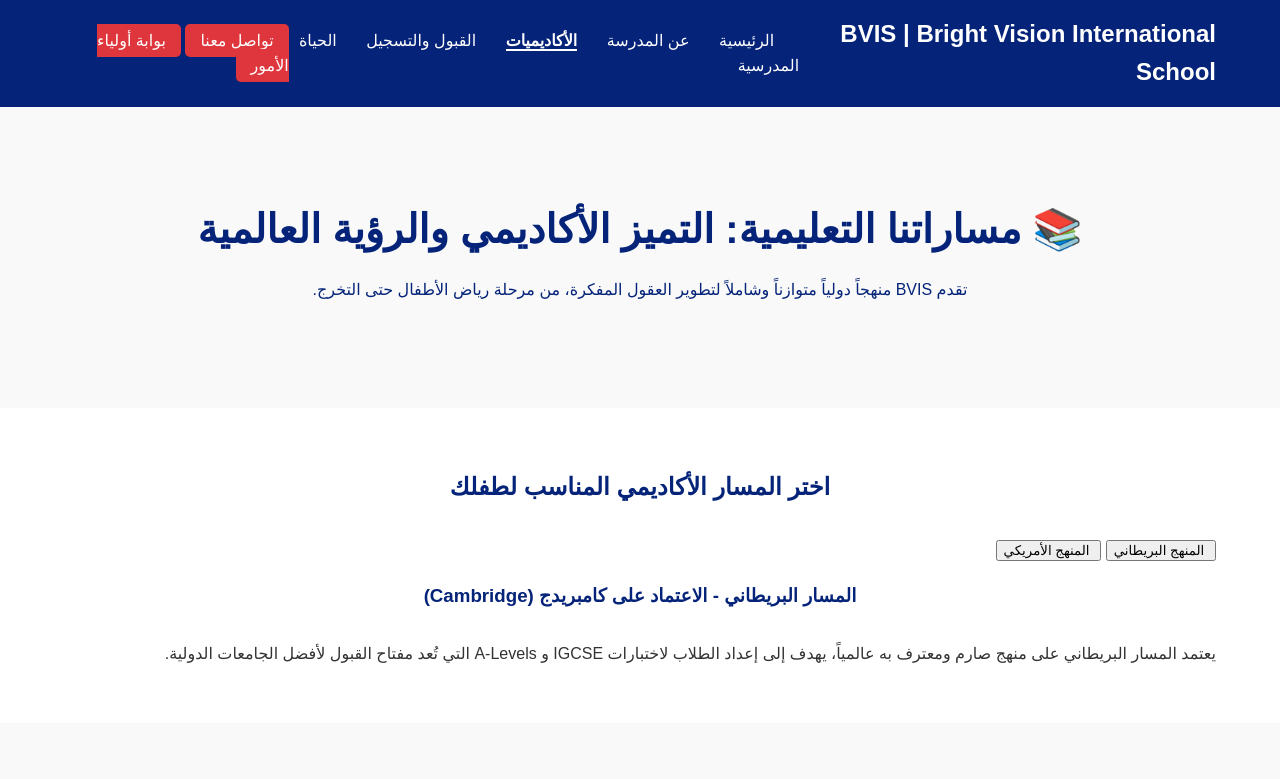
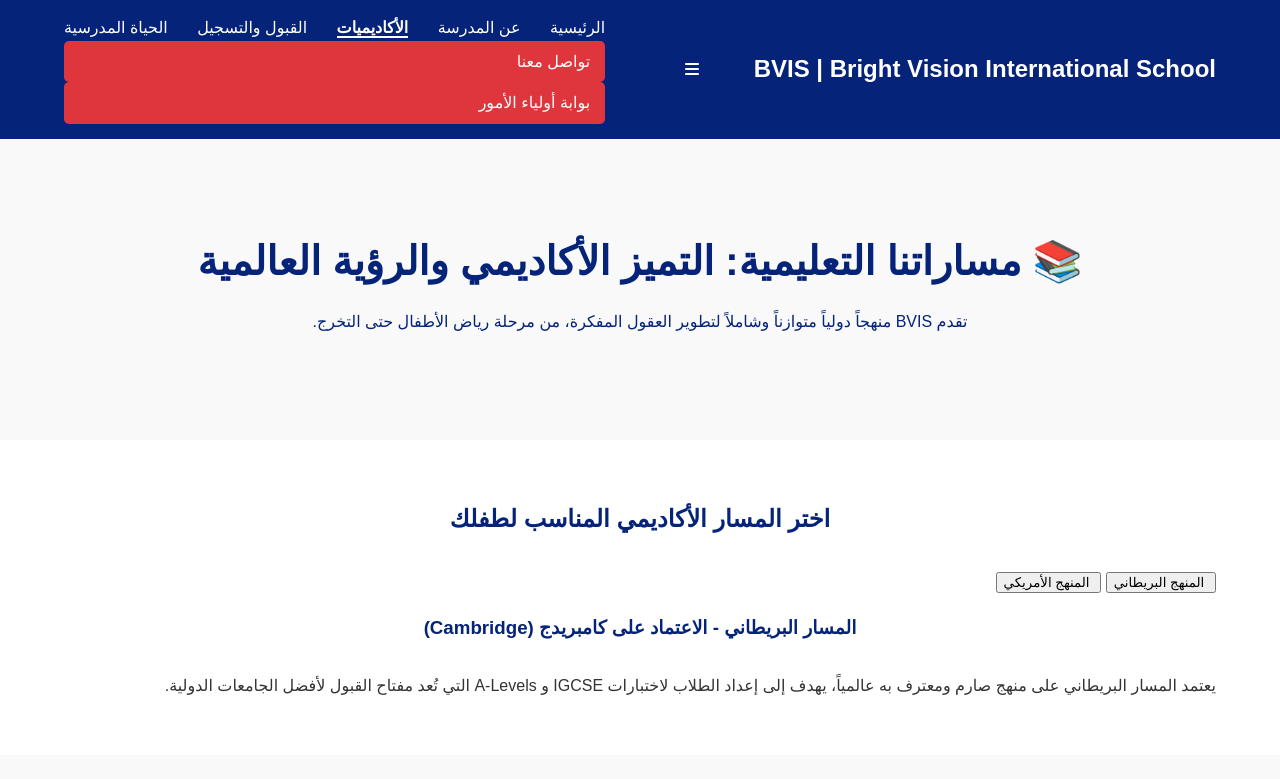
Before and after one commit to hossambebo1/bvis, a plain HTML site: page academics.html in a window 1280 px wide. Shown: the top 779 px of the page. Drawn offline with Linux system fonts and the light colour scheme.

Commit message:
Update academics.html

```diff
--- a/academics.html
+++ b/academics.html
@@ -9,15 +9,11 @@
     <script>
         function showCurriculum(curriculumId) {
             var contents = document.getElementsByClassName('curriculum-content');
-            for (var i = 0; i < contents.length; i++) {
-                contents[i].style.display = 'none';
-            }
+            for (var i = 0; i < contents.length; i++) { contents[i].style.display = 'none'; }
             document.getElementById(curriculumId).style.display = 'block';
 
             var buttons = document.getElementsByClassName('curriculum-button');
-            for (var i = 0; i < buttons.length; i++) {
-                buttons[i].classList.remove('active');
-            }
+            for (var i = 0; i < buttons.length; i++) { buttons[i].classList.remove('active'); }
             document.querySelector('.curricula-tabs button[onclick="showCurriculum(\'' + curriculumId + '\')"]').classList.add('active');
         }
     </script>
@@ -26,21 +22,19 @@
 
     <header class="navbar">
         <div class="logo"><h1>BVIS | Bright Vision International School</h1></div>
-        <nav class="nav-links">
+        <div class="menu-toggle" onclick="toggleMenu()"><i class="fas fa-bars"></i></div>
+        <nav class="nav-links" id="navbarNav">
             <a href="index.html">الرئيسية</a>
             <a href="about.html">عن المدرسة</a>
             <a href="academics.html" style="font-weight: bold; border-bottom: 2px solid white;">الأكاديميات</a>
             <a href="admissions.html">القبول والتسجيل</a>
             <a href="campus.html">الحياة المدرسية</a>
+            <a href="contact.html" class="cta-button" style="display: block;">تواصل معنا</a>
+            <a href="portal.html" class="cta-button parent-portal" style="display: block;">بوابة أولياء الأمور</a>
         </nav>
-        <div>
-            <a href="contact.html" class="cta-button">تواصل معنا</a>
-            <a href="portal.html" class="cta-button parent-portal">بوابة أولياء الأمور</a>
-        </div>
     </header>
 
     <main>
-
         <section class="page-header">
             <div class="container">
                 <h2>📚 مساراتنا التعليمية: التميز الأكاديمي والرؤية العالمية</h2>
@@ -51,7 +45,6 @@
         <section class="curricula">
             <div class="container">
                 <h2>اختر المسار الأكاديمي المناسب لطفلك</h2>
-
                 <div class="curricula-tabs">
                     <button class="curriculum-button active" onclick="showCurriculum('british')"><i class="fas fa-flag-gb"></i> المنهج البريطاني</button>
                     <button class="curriculum-button" onclick="showCurriculum('american')"><i class="fas fa-flag-us"></i> المنهج الأمريكي</button>
@@ -83,10 +76,16 @@
                 </div>
             </div>
         </section>
-
     </main>
 
     <footer></footer>
-
+    <script>
+        function toggleMenu() {
+            var navLinks = document.getElementById('navbarNav');
+            navLinks.classList.toggle('active');
+        }
+        // تأكد من أن المنهج البريطاني هو الظاهر افتراضياً عند تحميل الصفحة
+        window.onload = function() { showCurriculum('british'); };
+    </script>
 </body>
 </html>
```
